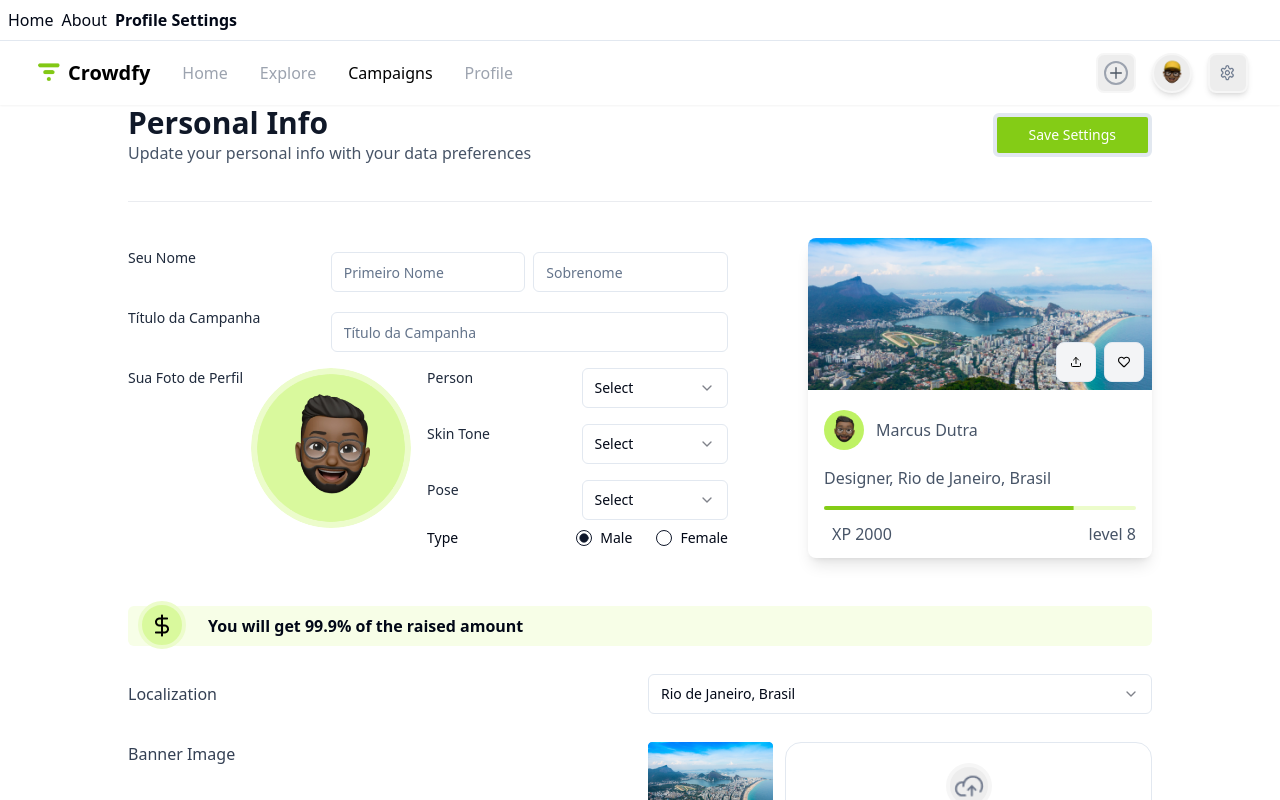
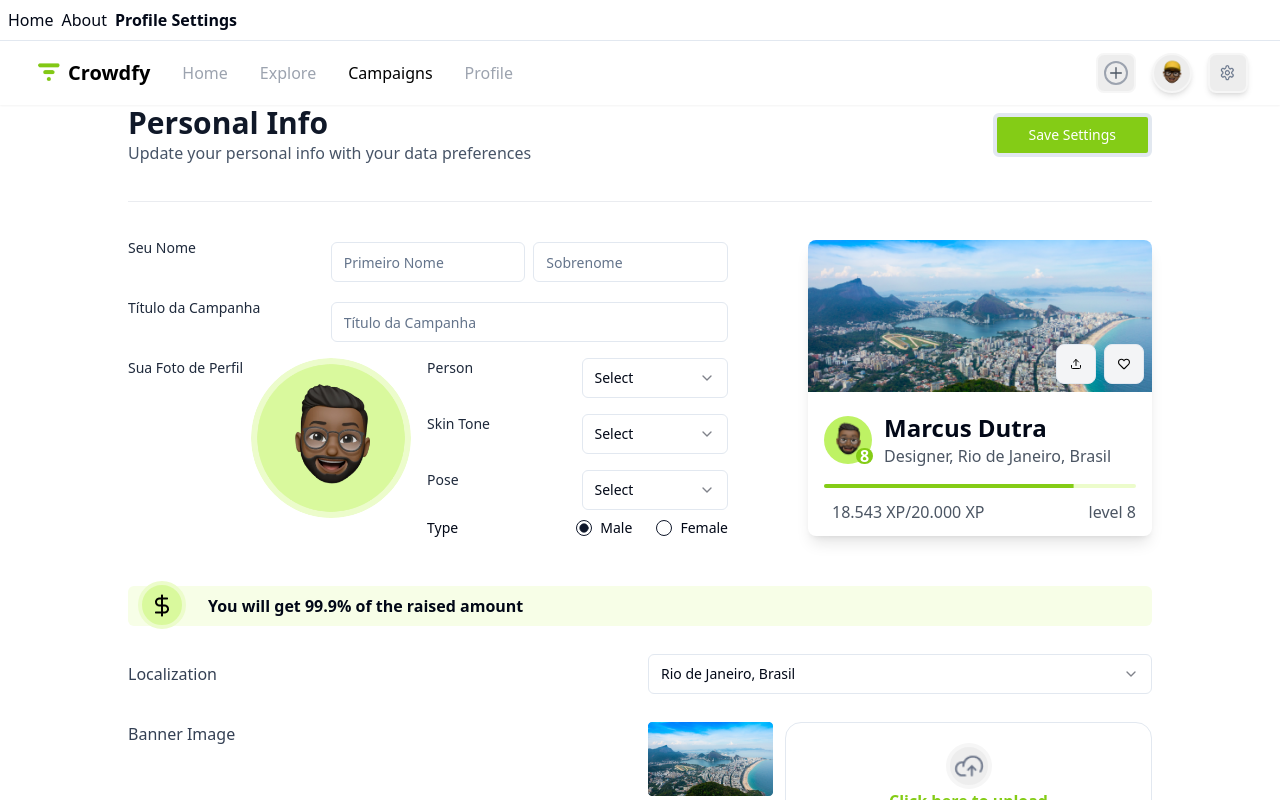
Before and after one commit to Aprender-e-Crescer/crowdfy, a React (Vite) app: page /profile-settings in a window 1280 px wide. Shown: the top 800 px of the page. Built offline with nearby package versions, Linux system fonts and the light colour scheme.

Commit message:
finalizando props card Avengers

```diff
--- a/src/components/component/card.tsx
+++ b/src/components/component/card.tsx
@@ -15,6 +15,7 @@ interface CardProps {
   experience: string
   avatarDefault: boolean
   avatarAvengers: boolean
+  avatarDescription: string
 }
 
 export function Card({
@@ -29,6 +30,7 @@ export function Card({
   experience,
   avatarDefault,
   avatarAvengers,
+  avatarDescription,
 }: CardProps) {
   return (
     <div className="max-w-[396px] min-w-[260px] rounded-lg overflow-hidden shadow-lg font-plusjakartasans">
@@ -78,16 +80,25 @@ export function Card({
       {avatarAvengers && (
         <div className="p-4 pt-5">
           <div className="relative flex items-center mb-4">
-            <div className="w-10 h-10 bg-lime-300 rounded-full flex items-center justify-center">
+            <div className="w-12 h-12 bg-lime-300 rounded-full flex items-center justify-center relative ">
               <img
                 src={avatarSrc}
                 alt="Avatar"
-                className="w-10 h-10 rounded-full"
+                className="w-12 h-12 rounded-full"
               />
+              <div
+                className="flex absolute justify-center items-center
+               bg-[#84CC16] rounded-full w-[16hpx] h-[16px] p-1 top-8 left-8"
+              >
+                <p className="text-white font-extrabold">8</p>
+              </div>
             </div>
-            <p className="ml-3 text-base font-medium text-[#475467]">
-              {avatarName}
-            </p>
+            <div className="flex flex-col">
+              <p className="ml-3 font-bold text-2xl">{avatarName}</p>
+              <p className="ml-3 text-base text-gray-600">
+                {avatarDescription}
+              </p>
+            </div>
           </div>
           <h3 className="text-2xl font-semibold font-inter mb-4">
             {cardTitle}
@@ -96,11 +107,11 @@ export function Card({
           <Progress value={progressValue} className="mb-4" />
           <div className="mt-2 flex items-center justify-between">
             <div className="flex items-center">
-              <p className="ml-2 text-base text-[#475467] leading-none">
+              <p className="ml-2 text-base text-gray-600 leading-none">
                 {experience}
               </p>
             </div>
-            <p className="text-base text-[#475467]  leading-none">{level}</p>
+            <p className="text-base text-gray-600 leading-none">{level}</p>
           </div>
         </div>
       )}
--- a/src/routes/profile-settings.tsx
+++ b/src/routes/profile-settings.tsx
@@ -25,15 +25,16 @@ function ProfileSettings() {
         <Card
           avatarName="Marcus Dutra"
           avatarSrc={ImageAvatar}
-          cardDescription="Designer, Rio de Janeiro, Brasil"
+          cardDescription=""
           cardTitle=""
           donationValue="18.543 XP/20.000 XP"
           imageSrc={ImageFundo}
           progressValue={80}
           avatarAvengers={true}
           avatarDefault={false}
+          avatarDescription="Designer, Rio de Janeiro, Brasil"
           level="level 8"
-          experience="XP 2000"
+          experience="18.543 XP/20.000 XP"
         />
         <div className="flex justify-center gap-10 mb-5">
           <Button
@@ -65,19 +66,19 @@ function ProfileSettings() {
 
           <div className="flex gap-20 flex-col xl:flex-row justify-around items-center max-w-[1500px]">
             <PersonalInfo />
-
             <Card
               avatarName="Marcus Dutra"
               avatarSrc={ImageAvatar}
-              cardDescription="Designer, Rio de Janeiro, Brasil"
+              cardDescription=""
               cardTitle=""
               donationValue="18.543 XP/20.000 XP"
               imageSrc={ImageFundo}
               progressValue={80}
               avatarAvengers={true}
               avatarDefault={false}
+              avatarDescription="Designer, Rio de Janeiro, Brasil"
               level="level 8"
-              experience="XP 2000"
+              experience="18.543 XP/20.000 XP"
             />
           </div>
         </div>
```
